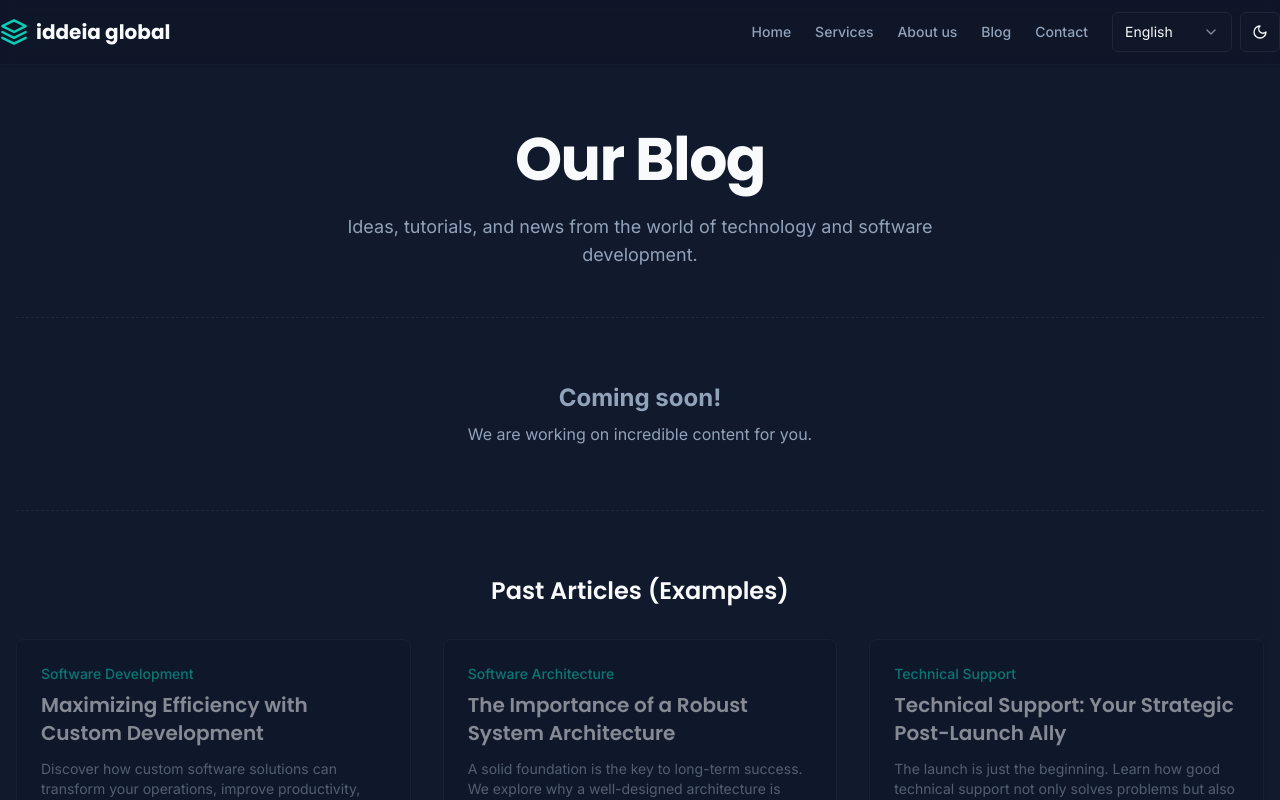
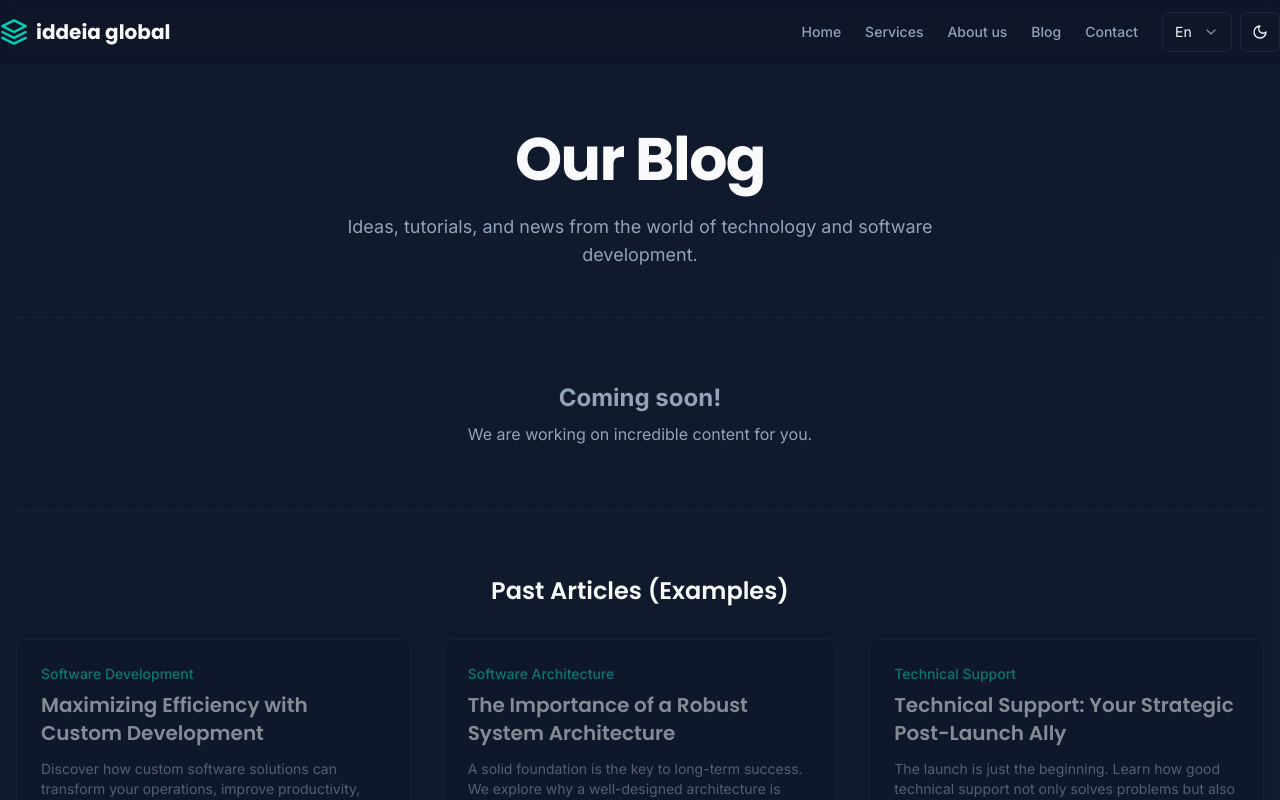
Before and after one commit to zeusolimp/studio, a Next.js app: page /en/blog in a window 1280 px wide. Shown: the top 800 px of the page. Built offline with nearby package versions, Linux system fonts and the light colour scheme.

Commit message:
Make the following changes:
,

Find this element:

  <Primitive.button

```diff
--- a/src/components/landing/LanguageSwitcher.tsx
+++ b/src/components/landing/LanguageSwitcher.tsx
@@ -25,14 +25,14 @@ export default function LanguageSwitcher() {
 
   return (
     <Select onValueChange={handleLocaleChange} defaultValue={locale}>
-      <SelectTrigger className="w-[120px]">
+      <SelectTrigger className="w-[70px]">
         <SelectValue placeholder="Language" />
       </SelectTrigger>
       <SelectContent>
-        <SelectItem value="pt">Português</SelectItem>
-        <SelectItem value="es">Español</SelectItem>
-        <SelectItem value="en">English</SelectItem>
-        <SelectItem value="fr">Français</SelectItem>
+        <SelectItem value="pt">Pt</SelectItem>
+        <SelectItem value="es">Es</SelectItem>
+        <SelectItem value="en">En</SelectItem>
+        <SelectItem value="fr">Fr</SelectItem>
       </SelectContent>
     </Select>
   );
```
